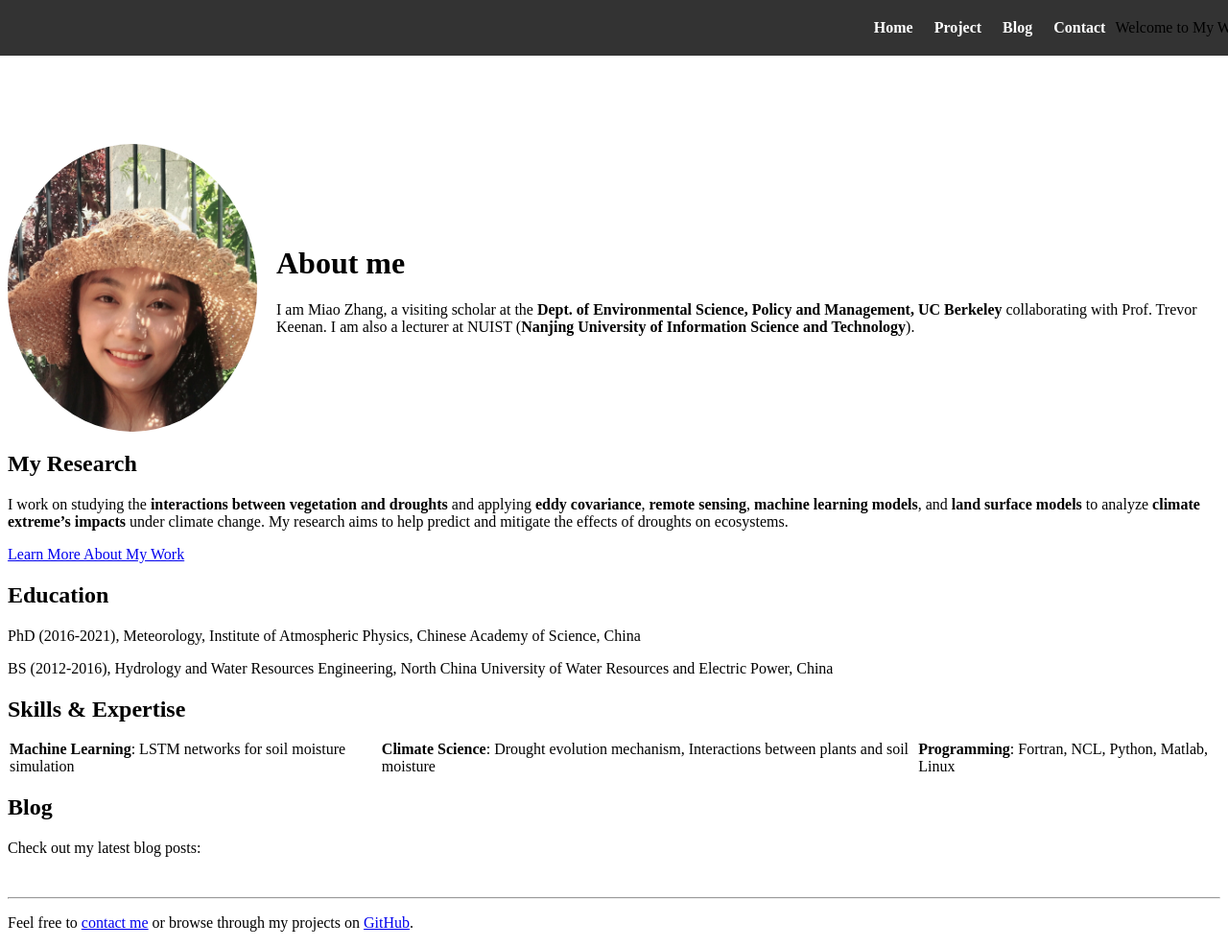
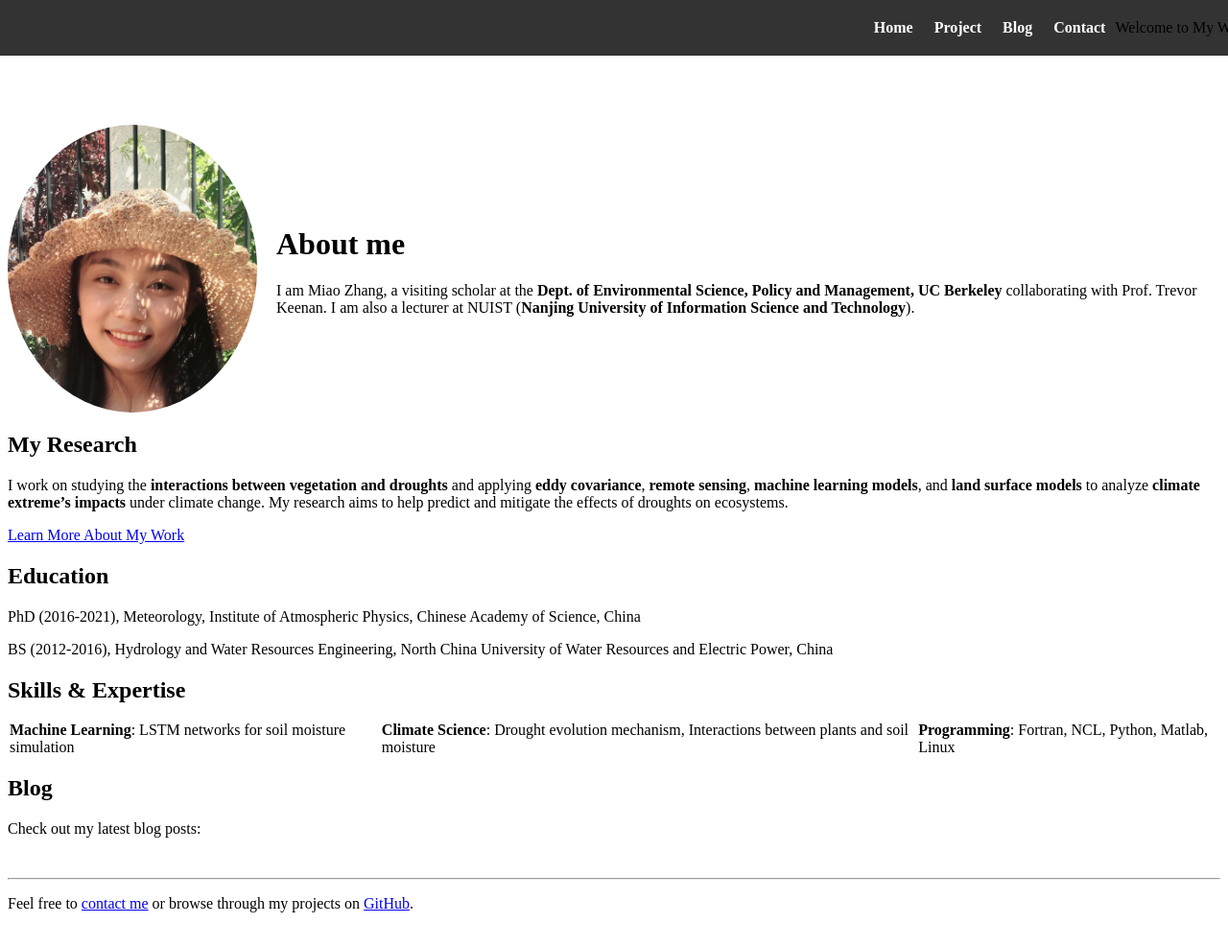
Before and after one commit to miaozhang2025/miaozhang2025.github.io, a Jekyll site: the page built from index.md, in a window 1280 px wide and 987 px high. Shown: the whole window at 96% size. Built offline with Jekyll 4.4.1, drawn with Linux system fonts in a browser that asks for light colours.

Commit message:
Update custom.css

```diff
--- a/assets/css/custom.css
+++ b/assets/css/custom.css
@@ -2,7 +2,7 @@
 /* Basic styles for the header */
 /* Prevent content from overlapping the fixed header */
 body {
-  margin-top: 150px; /* Adjust this value based on header height */
+  margin-top: 130px; /* Adjust this value based on header height */
   padding-top: 0;    /* Ensure no extra space at the top of the body */
 }
 
@@ -60,7 +60,7 @@ header nav ul li .nav-text {
 
 /* Main content (Home or other sections) */
 #home {
-  margin-top: 150px; /* Same value as the header height */
+  margin-top: 130px; /* Same value as the header height */
 }
 
 /* Mobile responsiveness */
```
